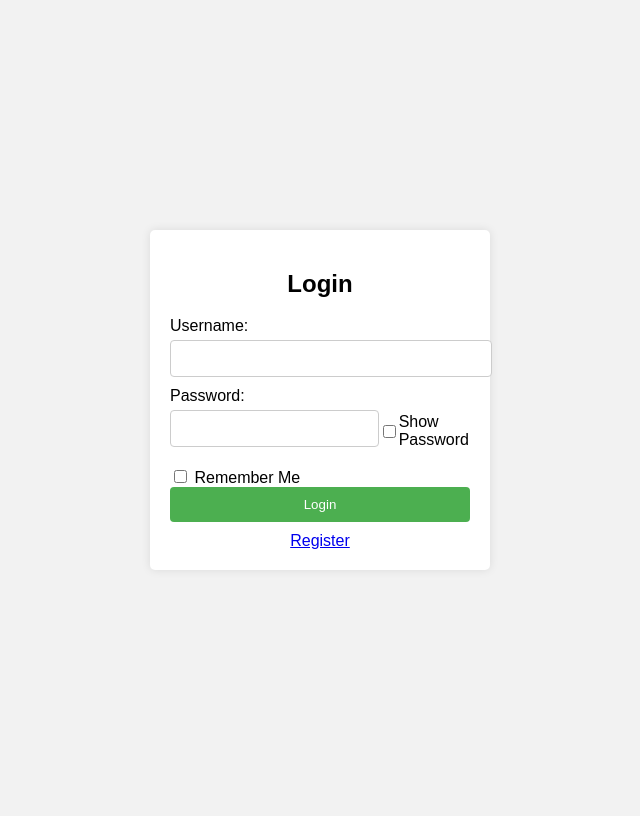
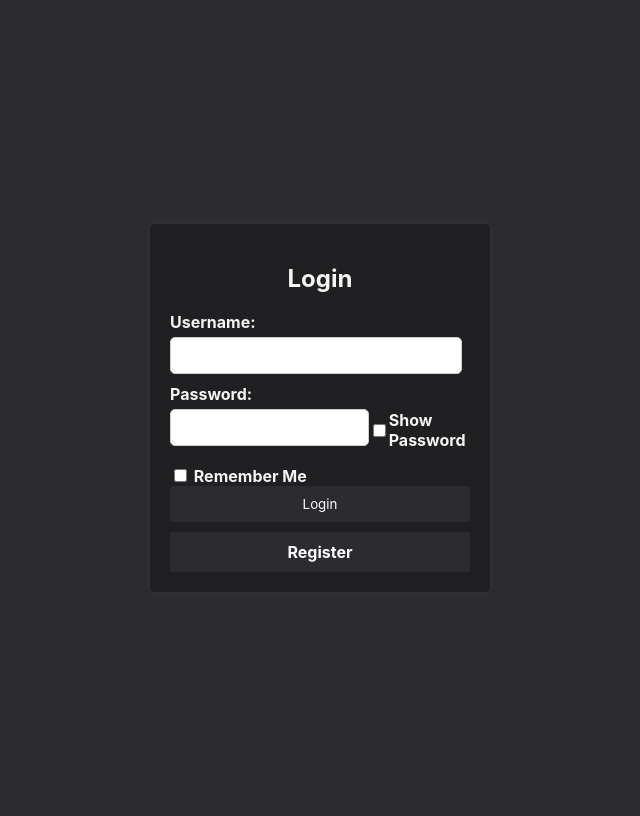
Before and after one commit to Julian-Idl/Music-Player, a PHP site: page /login.php in a window 1280 px wide. Shown: the whole page, without its empty margins (320-960 px from the left). Before the commit the page ends 570 px from the top, so only its background shows below. Run offline with PHP 8.4, Linux system fonts and the light colour scheme.

Commit message:
CSS update in PHP

```diff
--- a/login/login.php
+++ b/login/login.php
@@ -36,20 +36,25 @@ if ($_SERVER['REQUEST_METHOD'] == 'POST') {
     <title>Login</title>
     <style>
         body {
-            font-family: Arial, sans-serif;
-            background-color: #f2f2f2;
-            margin: 0;
-            padding: 0;
+            background-color: #2b2b30;
             display: flex;
             justify-content: center;
             align-items: center;
             height: 100vh;
+            font-family: "Inter", sans-serif;
+            font-optical-sizing: auto;
+            font-style: normal;
+            font-variation-settings:"slnt" 0;
+            font-weight: bold;
         }
         .container {
-            background-color: white;
+            background-color: #12121673;
+            border: 1px;
+            color: whitesmoke ;
+            border-color: #ccc;
             padding: 20px;
             border-radius: 5px;
-            box-shadow: 0 0 10px rgba(0,0,0,0.1);
+            box-shadow: 0 0 10px rgba(162, 159, 159, 0.1);
             width: 300px;
         }
         h2 {
@@ -60,25 +65,36 @@ if ($_SERVER['REQUEST_METHOD'] == 'POST') {
             text-align: center;
             margin-bottom: 10px;
         }
-        input[type=text], input[type=password] {
-            width: 100%;
+        input[type=text],input[type=password] {
+            width: 90%;
             padding: 10px;
-            margin: 5px 0 10px 0;
+            margin: 5px 0px 10px 0;
             display: inline-block;
             border: 1px solid #ccc;
-            border-radius: 4px;
+            border-radius: 5px;
+        }
+        .checkbox{
+            display: block;
+            margin: 5px 0;
         }
         input[type=submit] {
             width: 100%;
-            background-color: #4CAF50;
+            font-family: "Inter", sans-serif;
+            font-optical-sizing:auto;
+            font-style:normal;
+            font-variation-settings:"slnt" 0;
+            background-color: #2b2b30;
             color: white;
             padding: 10px;
             border: none;
             border-radius: 4px;
             cursor: pointer;
+            transition: color 0.3s, transform 0.3s;
         }
         input[type=submit]:hover {
-            background-color: #45a049;
+            background-color: #676a68;
+            transform: scale(1.01);
+
         }
         .remember-me {
             margin-top: 10px;
@@ -87,12 +103,30 @@ if ($_SERVER['REQUEST_METHOD'] == 'POST') {
             display: block;
             text-align: center;
             margin-top: 10px;
+            font-family: "Inter", sans-serif;
+            font-optical-sizing: auto;
+            font-style: normal;
+            font-variation-settings:"slnt" 0;
+            background-color: #2b2b30;
+            color: white;
+            padding: 10px;
+            border: none;
+            border-radius: 4px;
+            cursor: pointer;
+            transition: color 0.3s, transform 0.3s;
+            text-decoration: none;
         }
+        .link:hover{
+            background-color: #676a68;
+            transform: scale(1.01);
+        }
+
         .toggle-password {
             display: flex;
             align-items: center;
             justify-content: space-between;
         }
+
     </style>
 </head>
 <body>
--- /dev/null
+++ b/login/users.json
@@ -0,0 +1 @@
+{"Kester":{"password":"$2y$10$h34GGk3piYuBSWoVSjBvcePt00yCgbwBAD\/G.VXNcthYkzdW6EQo2","preferences":[]},"Kester ":{"password":"$2y$10$nRp61aDUveaYZyRdSUEfheuFsGSwCrPaOO1r1emDZ3AP7nuVU8vM.","preferences":[]}}
```
Also changed, not shown: login/register.php (+35 -9 lines).
